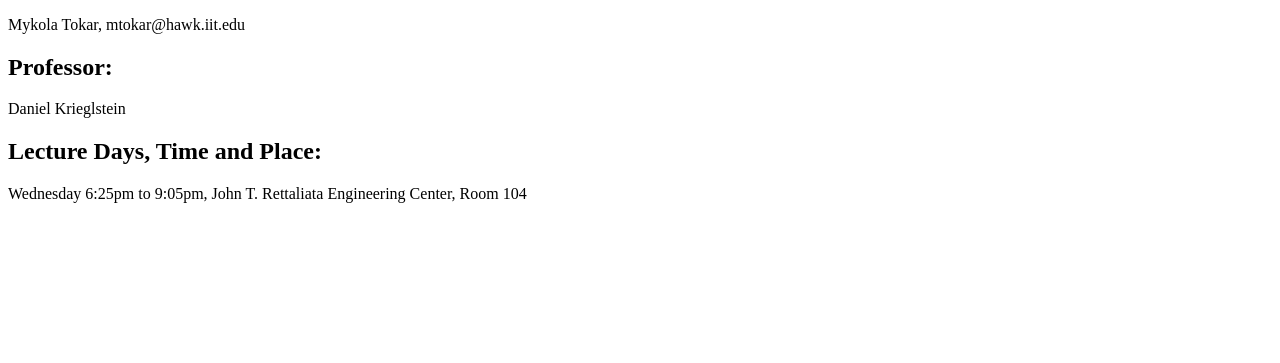
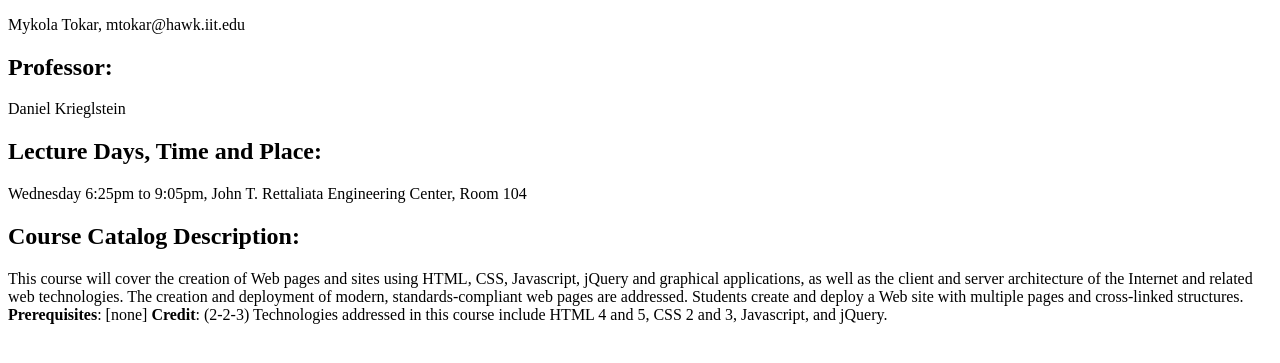
Before and after one commit to TokarM/itmd361_lab01, a plain HTML site: page Lab2/index.html in a window 1280 px wide. Shown: the part 105-468 px from the top of the page. Drawn offline with Linux system fonts and the light colour scheme.

Commit message:
Add Course Catalog Description

```diff
--- a/Lab2/index.html
+++ b/Lab2/index.html
@@ -19,5 +19,15 @@
 
   <p>Wednesday 6:25pm to 9:05pm, John T. Rettaliata Engineering Center, Room 104</p>
 
+  <h2>Course Catalog Description:</h2>
+
+  <p>
+This course will cover the creation of Web pages and sites using HTML, CSS, Javascript, jQuery and graphical applications,
+ as well as the client and server architecture of the Internet and related web technologies.
+ The creation and deployment of modern, standards-compliant web pages are addressed.
+ Students create and deploy a Web site with multiple pages and cross-linked structures.
+ <strong>Prerequisites</strong>: [none] <strong>Credit</strong>: (2-2-3) Technologies addressed in this course include HTML 4 and 5, CSS 2 and 3, Javascript, and jQuery.
+  </p>
+
 </body>
 </html>
```
